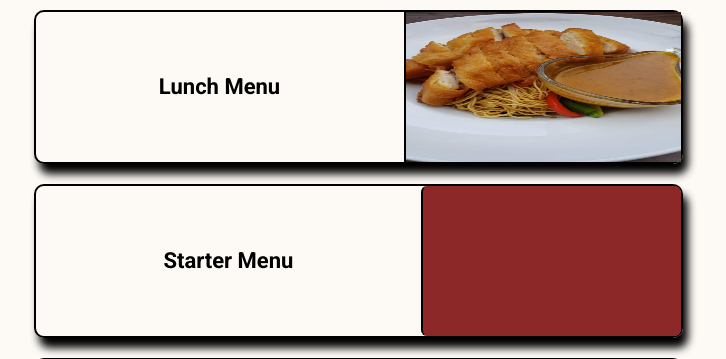
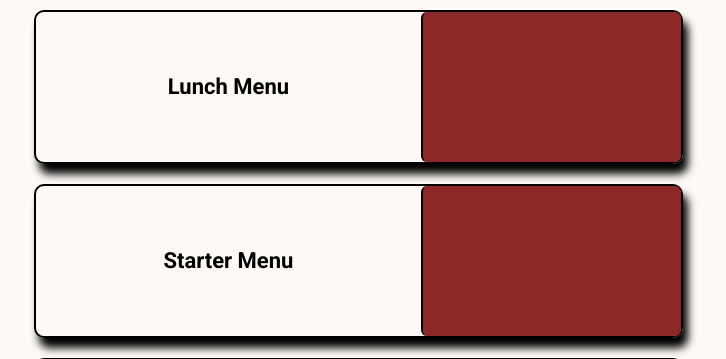
Before and after one commit to MoorleyM/Champa-Kitchen-Website, a Flask app: page /Menu in a window 1280 px wide. Shown: the part 246-605 px from the top of the page, without its empty margins (282-1008 px from the left). Run offline with Flask 2, Linux system fonts and the light colour scheme.

Commit message:
05 - Photo Rollback

```diff
--- a/templates/menu.html
+++ b/templates/menu.html
@@ -29,8 +29,8 @@
                         <div class="item-header">
                             <h3>Lunch Menu</h3>
                         </div>
-                        <div class="button-right">
-                            <img src="static/pictures/food/CrispyChickenWithNoodle.jpg" alt="Crispy Chicken">
+                        <div class="button-right-background">
+                            <!-- <img src="static/pictures/food/CrispyChickenWithNoodle.jpg" alt="Crispy Chicken"> -->
                         </div>
                     </div>
                     <div id="lunch_button" class="items_border">
```
